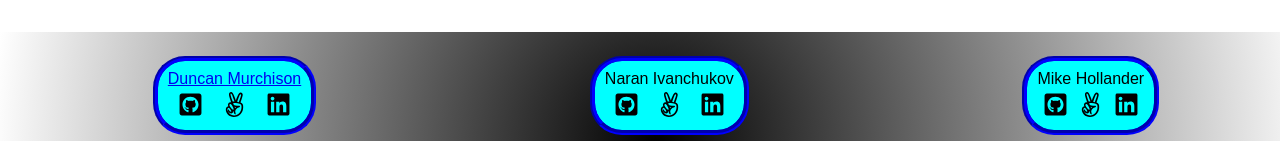
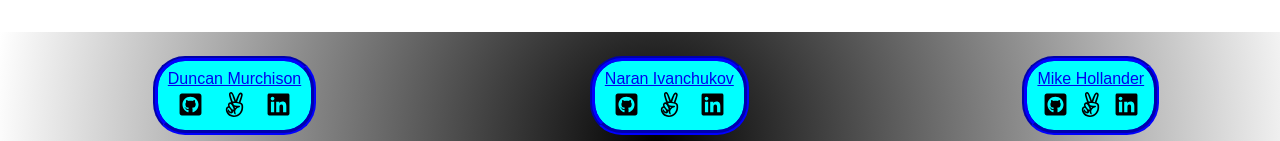
Before and after one commit to dmurchison/madlibs_against_humanity, a React (Create React App) app in the folder frontend/: page /#/ in a window 1280 px wide. Shown: the part 656-797 px from the top of the page. Built offline with nearby package versions, Linux system fonts and the light colour scheme; no server answers.

Commit message:
link touch-ups

```diff
--- a/frontend/src/components/nav/footer.jsx
+++ b/frontend/src/components/nav/footer.jsx
@@ -4,10 +4,9 @@ import '../../stylesheets/nav.scss';
 const Footer = (props) => {
   return (
     <div className='footer-container'>
-      {/* <h4 className='dev-team'>Developer Team:</h4> */}
-
       <div className='dev-info-container'>
 
+        {/* Duncan */}
         <div className='Duncan'>
           <a href="https://dmurchison.github.io/portfolio_site/#/" target={'_blank'}>Duncan Murchison</a>
           <div className='dev-links'>
@@ -29,8 +28,9 @@ const Footer = (props) => {
           </div>
         </div>
 
+        {/* Naran */}
         <div className='Naran'>
-          <p>Naran Ivanchukov</p>
+          <a href="https://github.com/nivan16" target={'_blank'}>Naran Ivanchukov</a>
           <div className='dev-links'>
             <div className='github'>
               <a href="https://github.com/nivan16" target={'_blank'}>
@@ -38,7 +38,7 @@ const Footer = (props) => {
               </a>
             </div>
             <div className='angel-list'>
-              <a href="https://angel.co/u/duncan-murchison" target={'_blank'}>
+              <a href="https://angel.co/" target={'_blank'}>
                 <svg xmlns="http://www.w3.org/2000/svg" width={25} height={25} viewBox="0 0 448 512"><path d="M347.1 215.4c11.7-32.6 45.4-126.9 45.4-157.1 0-26.6-15.7-48.9-43.7-48.9-44.6 0-84.6 131.7-97.1 163.1C242 144 196.6 0 156.6 0c-31.1 0-45.7 22.9-45.7 51.7 0 35.3 34.2 126.8 46.6 162-6.3-2.3-13.1-4.3-20-4.3-23.4 0-48.3 29.1-48.3 52.6 0 8.9 4.9 21.4 8 29.7-36.9 10-51.1 34.6-51.1 71.7C46 435.6 114.4 512 210.6 512c118 0 191.4-88.6 191.4-202.9 0-43.1-6.9-82-54.9-93.7zM311.7 108c4-12.3 21.1-64.3 37.1-64.3 8.6 0 10.9 8.9 10.9 16 0 19.1-38.6 124.6-47.1 148l-34-6 33.1-93.7zM142.3 48.3c0-11.9 14.5-45.7 46.3 47.1l34.6 100.3c-15.6-1.3-27.7-3-35.4 1.4-10.9-28.8-45.5-119.7-45.5-148.8zM140 244c29.3 0 67.1 94.6 67.1 107.4 0 5.1-4.9 11.4-10.6 11.4-20.9 0-76.9-76.9-76.9-97.7.1-7.7 12.7-21.1 20.4-21.1zm184.3 186.3c-29.1 32-66.3 48.6-109.7 48.6-59.4 0-106.3-32.6-128.9-88.3-17.1-43.4 3.8-68.3 20.6-68.3 11.4 0 54.3 60.3 54.3 73.1 0 4.9-7.7 8.3-11.7 8.3-16.1 0-22.4-15.5-51.1-51.4-29.7 29.7 20.5 86.9 58.3 86.9 26.1 0 43.1-24.2 38-42 3.7 0 8.3.3 11.7-.6 1.1 27.1 9.1 59.4 41.7 61.7 0-.9 2-7.1 2-7.4 0-17.4-10.6-32.6-10.6-50.3 0-28.3 21.7-55.7 43.7-71.7 8-6 17.7-9.7 27.1-13.1 9.7-3.7 20-8 27.4-15.4-1.1-11.2-5.7-21.1-16.9-21.1-27.7 0-120.6 4-120.6-39.7 0-6.7.1-13.1 17.4-13.1 32.3 0 114.3 8 138.3 29.1 18.1 16.1 24.3 113.2-31 174.7zm-98.6-126c9.7 3.1 19.7 4 29.7 6-7.4 5.4-14 12-20.3 19.1-2.8-8.5-6.2-16.8-9.4-25.1z"/></svg>
               </a>
             </div>
@@ -50,8 +50,9 @@ const Footer = (props) => {
           </div>
         </div>
 
+        {/* Mike */}
         <div className='Mike'>
-          <p>Mike Hollander</p>
+          <a href="https://github.com/Charrs-Barwin" target={'_blank'}>Mike Hollander</a>
           <div className='dev-links'>
             <div className='github'>
               <a href="https://github.com/Charrs-Barwin" target={'_blank'}>
@@ -59,7 +60,7 @@ const Footer = (props) => {
               </a>
             </div>
             <div className='angel-list'>
-              <a href="https://angel.co/u/duncan-murchison" target={'_blank'}>
+              <a href="https://angel.co/" target={'_blank'}>
                 <svg xmlns="http://www.w3.org/2000/svg" width={25} height={25} viewBox="0 0 448 512"><path d="M347.1 215.4c11.7-32.6 45.4-126.9 45.4-157.1 0-26.6-15.7-48.9-43.7-48.9-44.6 0-84.6 131.7-97.1 163.1C242 144 196.6 0 156.6 0c-31.1 0-45.7 22.9-45.7 51.7 0 35.3 34.2 126.8 46.6 162-6.3-2.3-13.1-4.3-20-4.3-23.4 0-48.3 29.1-48.3 52.6 0 8.9 4.9 21.4 8 29.7-36.9 10-51.1 34.6-51.1 71.7C46 435.6 114.4 512 210.6 512c118 0 191.4-88.6 191.4-202.9 0-43.1-6.9-82-54.9-93.7zM311.7 108c4-12.3 21.1-64.3 37.1-64.3 8.6 0 10.9 8.9 10.9 16 0 19.1-38.6 124.6-47.1 148l-34-6 33.1-93.7zM142.3 48.3c0-11.9 14.5-45.7 46.3 47.1l34.6 100.3c-15.6-1.3-27.7-3-35.4 1.4-10.9-28.8-45.5-119.7-45.5-148.8zM140 244c29.3 0 67.1 94.6 67.1 107.4 0 5.1-4.9 11.4-10.6 11.4-20.9 0-76.9-76.9-76.9-97.7.1-7.7 12.7-21.1 20.4-21.1zm184.3 186.3c-29.1 32-66.3 48.6-109.7 48.6-59.4 0-106.3-32.6-128.9-88.3-17.1-43.4 3.8-68.3 20.6-68.3 11.4 0 54.3 60.3 54.3 73.1 0 4.9-7.7 8.3-11.7 8.3-16.1 0-22.4-15.5-51.1-51.4-29.7 29.7 20.5 86.9 58.3 86.9 26.1 0 43.1-24.2 38-42 3.7 0 8.3.3 11.7-.6 1.1 27.1 9.1 59.4 41.7 61.7 0-.9 2-7.1 2-7.4 0-17.4-10.6-32.6-10.6-50.3 0-28.3 21.7-55.7 43.7-71.7 8-6 17.7-9.7 27.1-13.1 9.7-3.7 20-8 27.4-15.4-1.1-11.2-5.7-21.1-16.9-21.1-27.7 0-120.6 4-120.6-39.7 0-6.7.1-13.1 17.4-13.1 32.3 0 114.3 8 138.3 29.1 18.1 16.1 24.3 113.2-31 174.7zm-98.6-126c9.7 3.1 19.7 4 29.7 6-7.4 5.4-14 12-20.3 19.1-2.8-8.5-6.2-16.8-9.4-25.1z"/></svg>
               </a>
             </div>
```
